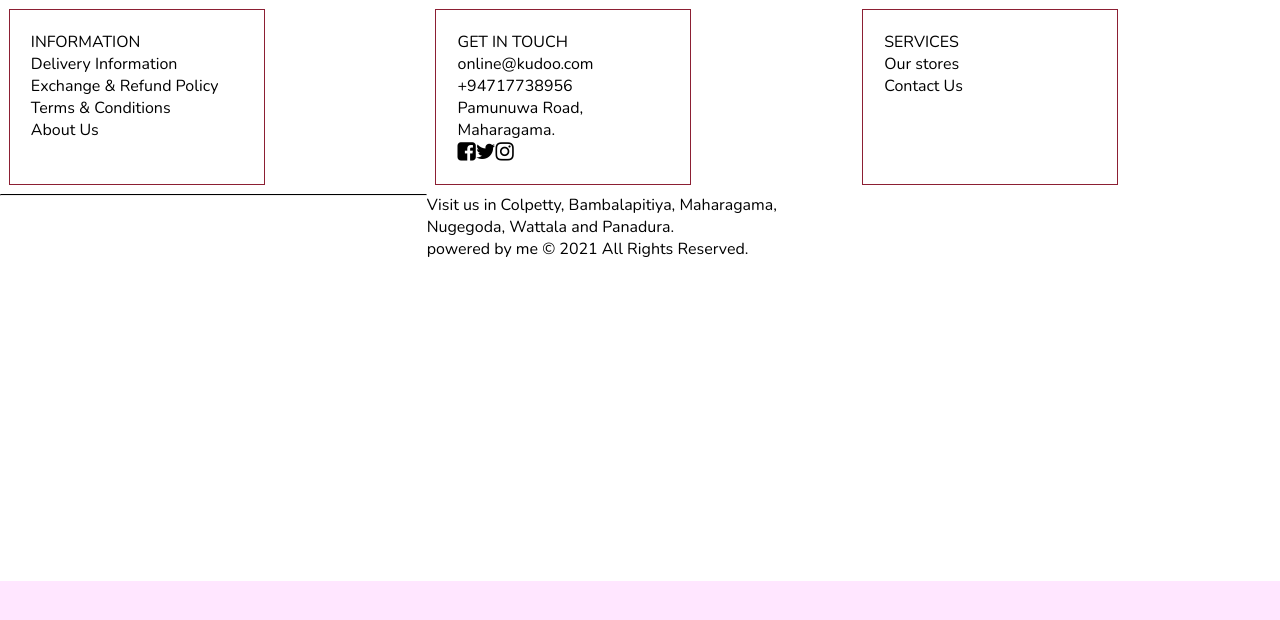
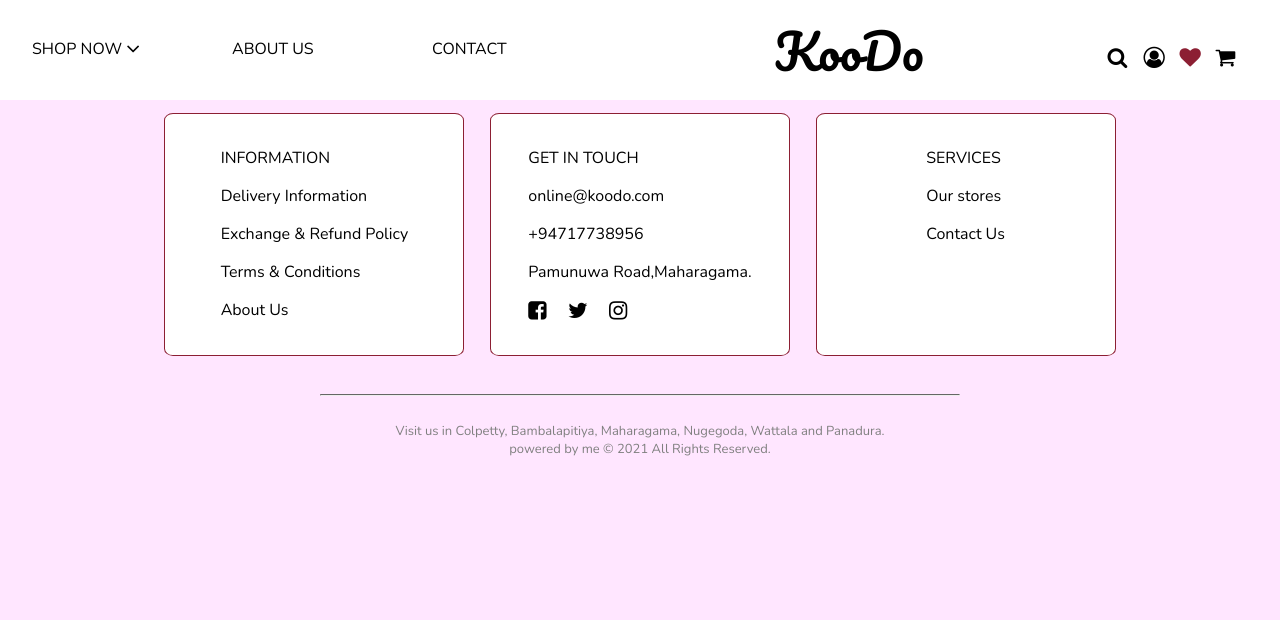
Before and after one commit to UmeshaNirmani/Online-Shopping-Website, a plain HTML site: page index.html in a window 1280 px wide. Drawn offline with nearby package versions, Linux system fonts and the light colour scheme.

Commit message:
updated footer

```diff
--- a/custom.css
+++ b/custom.css
@@ -10,7 +10,9 @@
 body {
   background-color: #ffe6ff;
 }
+
 /* Nav bar */
+
 header {
   display: flex;
   position: sticky;
@@ -114,33 +116,45 @@ header {
   transform: translateY(10px);
 }
 
+
+
+
 @media only screen and (max-width: 1000px) {
 }
 
 @media only screen and (min-width: 600px) {
 }
 
+
+
+
 /* footer */
+
 .footer {
-  display: grid;
-  grid-template-columns: repeat(3, 1fr);
-  grid-template-rows: repeat(3, 1fr);
-  background-color: #fff;
-  align-items: stretch;
-  /* justify-items: stretch; */
+  display: flex;
+  flex-direction: column;
+  align-items: center;
 }
-hr {
-  display: block;
+.container1 {
+  display: flex;
+  margin-bottom: 2%;
   width: 100%;
-  height: 0%;
-  justify-self: center;
-  border-top: solid #000 0.1px;
+  overflow: hidden;
+  justify-content: center;
 }
 .card {
-  padding: 5%;
-  margin: 2%;
+  display: flex;
+  background-color: #fff;
   border: #8c1f33 solid 1px;
-  width: 60%;
+  border-radius: 3%;
+  width: 300px;
+  margin: 1%;
+  padding: 2%;
+  justify-content: center;
+}
+.box > * {
+  display: block;
+  padding: 8px;
 }
 .card .heading {
   text-transform: uppercase;
@@ -149,3 +163,19 @@ hr {
   text-decoration: none;
   color: #000;
 }
+.media i{
+  padding-right: 1em;
+}
+.media i:hover{
+  font-size: 25px;
+}
+hr {
+  width: 50%;
+  border-top: solid #666666 0.1px;
+}
+.end {
+  text-align: center;
+  font-size: 13px;
+  color: #808080;
+  padding: 2%;
+}
--- a/index.html
+++ b/index.html
@@ -15,7 +15,7 @@
 
 <body>
     <!-- header -->
-    <!-- <header>
+    <header>
         <ul class="main-menu">
             <li><a href="#">Shop Now <em id="angle1" class="fa fa-angle-down fa-lg"></em> </a>
                 <ul class="dropdown-1">
@@ -50,31 +50,38 @@
             <em class="fa fa-shopping-cart fa-lg" data-fa-transform="grow-6"></em>
             <div></div>
         </div>
-    </header> -->
+    </header>
 
+    <!-- footer -->
     <footer>
         <div class="footer">
-            <!-- <div class="container1"> -->
+            <div class="container1">
                 <div class="card">
+                    <div class="box">
                         <p class="heading">Information</p>
-                <a href="#">Delivery Information</a> <br>
-                <a href="#">Exchange & Refund Policy</a> <br>
-                <a href="#">Terms & Conditions</a> <br>
-                <a href="#">About Us</a> <br>
+                        <a href="#">Delivery Information</a>
+                        <a href="#">Exchange & Refund Policy</a>
+                        <a href="#">Terms & Conditions</a>
+                        <a href="#">About Us</a>
+                    </div>
                 </div>
                 <div class="card">
+                    <div class="box">
                         <p class="heading">Get in touch</p>
-                <a href="#">online@kudoo.com</a> <br>
+                        <a href="#">online@koodo.com</a>
                         <p>+94717738956</p>
-                <p>Pamunuwa Road, Maharagama.</p>
+                        <p>Pamunuwa Road,Maharagama.</p>
                         <div class="media"><i class="fa fa-facebook-square fa-lg" aria-hidden="true"></i><i class="fa fa-twitter fa-lg" aria-hidden="true"></i><i class="fa fa-instagram fa-lg" aria-hidden="true"></i></div>
                     </div>
+                </div>
                 <div class="card">
+                    <div class="box">
                         <p class="heading">Services</p>
-                <a href="#">Our stores</a> <br>
-                <a href="#">Contact Us</a> <br>
+                        <a href="#">Our stores</a>
+                        <a href="#">Contact Us</a>
                     </div>
-            <!-- </div> -->
+                </div>
+            </div>
             <hr>
             <div class="end">Visit us in Colpetty, Bambalapitiya, Maharagama, Nugegoda, Wattala and Panadura. <br>powered by me © 2021 All Rights Reserved.</div>
 
```
Lines whose indentation alone changed are shown as unchanged.
